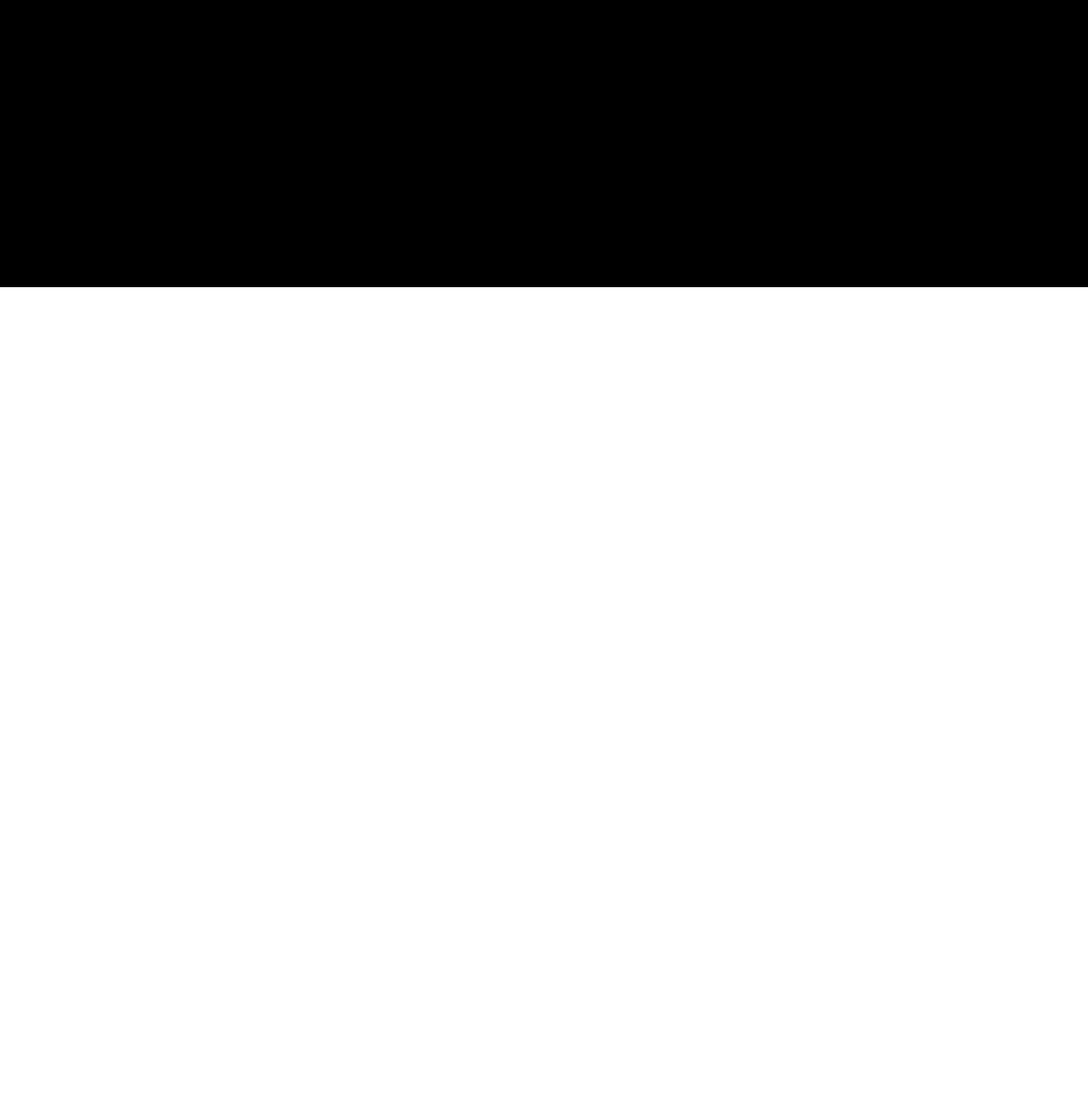
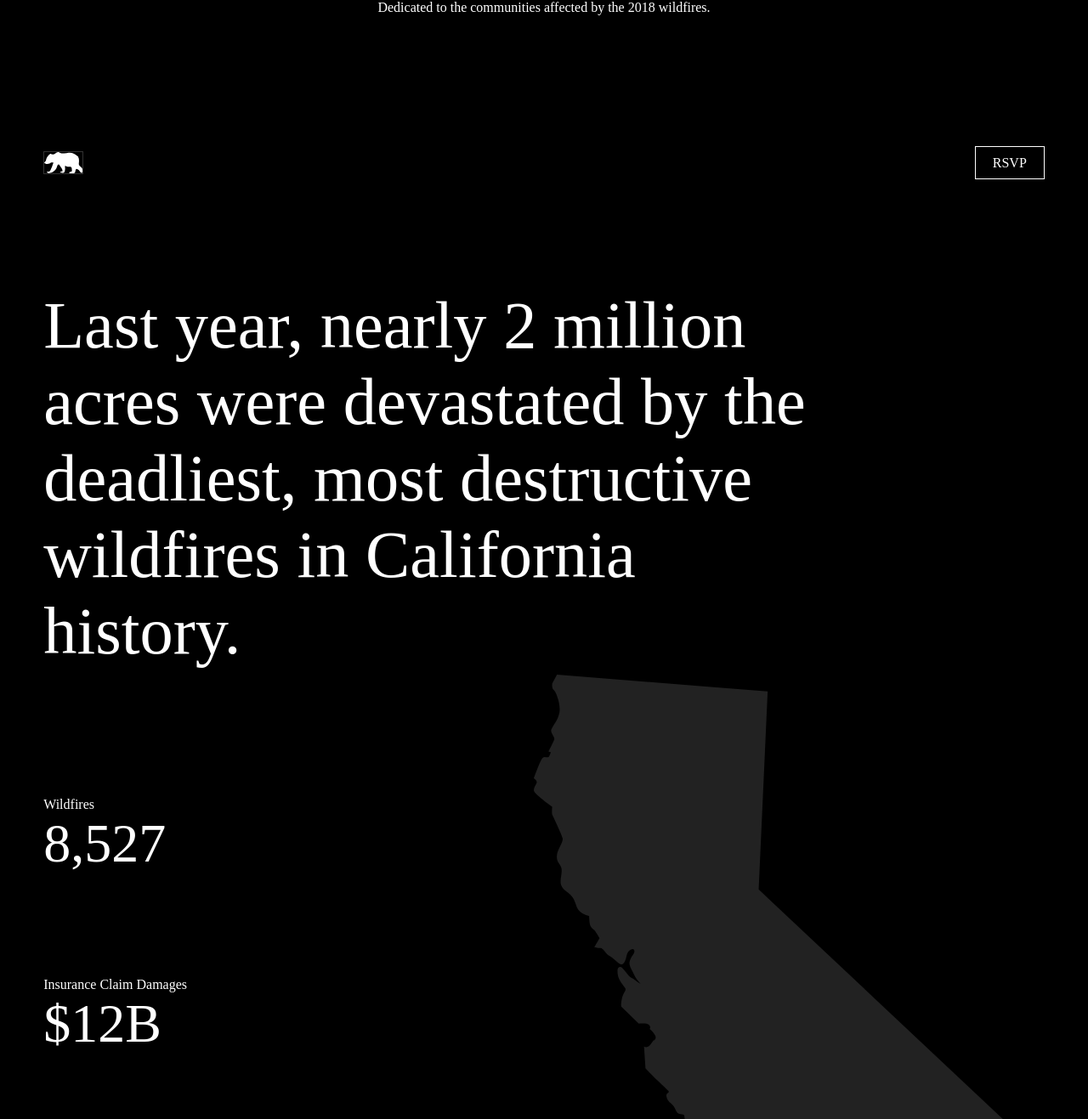
Before and after one commit to WebDevManuel/california_calling_project, a plain HTML site: page index.html in a window 1280 px wide. Shown: the part 462-1779 px from the top of the page at 85% size. Before the commit the page ends 800 px from the top, so only its background shows below. Drawn offline with Linux system fonts and the light colour scheme; a web font is replaced by a local one.

Commit message:
🚧 session end

```diff
--- a/assets/scss/style.scss
+++ b/assets/scss/style.scss
@@ -1,7 +1,6 @@
 /*######################################
                 GENERAL
 ######################################*/
-
 * {
     margin: 0;
     padding: 0;
@@ -9,21 +8,38 @@
 }
 
 @font-face {
-    font-family: lora;
-    src: url("./assets/fonts/Lora/Lora-VariableFont_wght.ttf");
-}
-@font-face {
-    font-family: work;
-    src: url("/assets/fonts/Work_Sans/WorkSans-VariableFont_wght.ttf");
+    font-family: 'lora';
+    src: url('/assets/fonts/Lora/Lora-VariableFont_wght.ttf');
 }
 
-/* var */
-    $hl-font: lora;
-    $main-font: work;
+@font-face {
+    font-family: 'work';
+    src: url('/assets/fonts/Work_Sans/WorkSans-VariableFont_wght.ttf');
+}
+
+// variables
+$hl-font: 'lora';
+$hl-font-size: 5em;
+$main-font: 'work';
+$main-font--size: 1em;
+
 $main-font-color--light: #fff;
 $main-font-color--dark: #000;
 $background-color--light: #fff;
 $background-color--dark: #000;
+// contentwidth
+$cw: 92%;
+
+h1 {
+    font-family: $hl-font;
+    font-size: $hl-font-size;
+}
+
+p,
+a {
+    font-family: $main-font;
+    font-size: $main-font--size;
+}
 
 body {
     max-width: 1280px;
@@ -34,18 +50,109 @@ body {
                 HEADER
 ######################################*/
 
-header{
-    background-color:$background-color--dark;
+header {
+    background-color: $background-color--dark;
+    text-align: center;
     height: 100vh;
+    margin: 0 auto;
+
+    img {
+        height: 25vh;
+        width: 0;
+        border: 1px solid rgba(255, 255, 255, 0.2);
     }
 
+    .header {
+        background-color: $background-color--dark;
+        color: $main-font-color--light;
+        // height: 100vh;
+        width: 60%;
+        display: flex;
+        flex-direction: column;
+        align-items: center;
+        justify-content: center;
+        padding: 10vh 0;
+        margin: 0 auto;
+        // background-color: red;
 
+        .header__hl {
+            line-height: .75em;
+            padding: .25em 0;
+        }
+
+        .header__hl--outline {
+            color: #000;
+            -webkit-text-stroke: 1px $main-font-color--light;
+        }
+    }
+
+    .header__btn {
+        width: $cw;
+        margin: 0 auto;
+        display: flex;
+        justify-content: space-between;
+        align-items: center;
+        padding: 10vh 0;
+
+        img {
+            width: 4%;
+            height: auto;
+        }
+
+        .header__btn__rsvp {
+            color: $main-font-color--light;
+            text-decoration: none;
+            padding: 10px 20px;
+            border: 1px solid $main-font-color--light;
+        }
+    }
+}
 
 /*######################################
                 MAIN
 ######################################*/
+.textscreen {
+    height: 75vh;
+    background-color: $background-color--dark;
+    margin: 0 auto;
 
+    .textscreen__item {
+        width: $cw;
+        margin: 0 auto;
+        padding: 0 19% 0 0;
+        color: $main-font-color--light;
+        font-family: $hl-font;
+        font-size: 4.9em;
+    }
+}
 
+.data {
+    background-color: $background-color--dark;
+
+    .data__width {
+        width: $cw;
+        display: flex;
+        justify-content: space-between;
+        margin: 0 auto;
+    }
+
+    .data__item {
+        color: $main-font-color--light;
+    }
+    .data__item__label{
+        font-size: 1em;
+    }
+    .data__item__digits{
+        font-size: 4em;
+        font-family: 'lora';
+        padding: 0 0 15vh;
+    }
+    .data__item__map{
+        width: 55%;
+        margin: -18vh -4% 0 0;
+        // z-index: -1;
+    }
+}
 
 
 /*######################################
--- a/index.html
+++ b/index.html
@@ -12,9 +12,48 @@
 
 <body>
     <header>
-
+        <img src="./assets/img/line.svg" alt="">
+        <section class="header">
+            <p class="header__pre-hl">Elephant presents</p>
+            <h1 class="header__hl">CALIFORNIA <span class="header__hl--outline">CALLING</span></h1>
+            <p class="header__posthl">Dedicated to the communities affected by the 2018 wildfires.</p>
+        </section>
+        <div class="header__btn">
+            <img src="./assets/img/bear.svg" alt="">
+            <div>
+                <a class="header__btn__rsvp" href="">RSVP</a>
+            </div>
+        </div>
     </header>
+    <main>
+        <section class="textscreen">
+            <p class="textscreen__item">Last year, nearly 2 million acres were devastated by the deadliest, most
+                destructive wildfires in California history.</p>
+        </section>
+        <section class="data">
+            <div class="data__width">
+                <div class="data__item">
+                    <p class="data__item__label">
+                        Wildfires
+                    </p>
+                    <p class="data__item__digits">8,527</p>
+                    <p class="data__item__label">
+                        Insurance Claim Damages
+                    </p>
+                    <p class="data__item__digits">$12B </p>
+                    <p class="data__item__label">
+                        Acres Burned
+                    </p>
+                    <p class="data__item__digits">1,893,913</p>
+                </div>
+                <div class="data__item__map">
+                    <img src="./assets/img/map.svg" alt="map of california">
+                </div>
+            </div>
+        </section>
+    </main>
 </body>
 <!-- <script src="./assets/js/main.js"></script> -->
 <!-- sass --watch assets/scss/style.scss assets/css/style.css -->
+
 </html>
```
Also changed, not shown: assets/css/style.css, 1 other file. Lines whose indentation alone changed are shown as unchanged.
